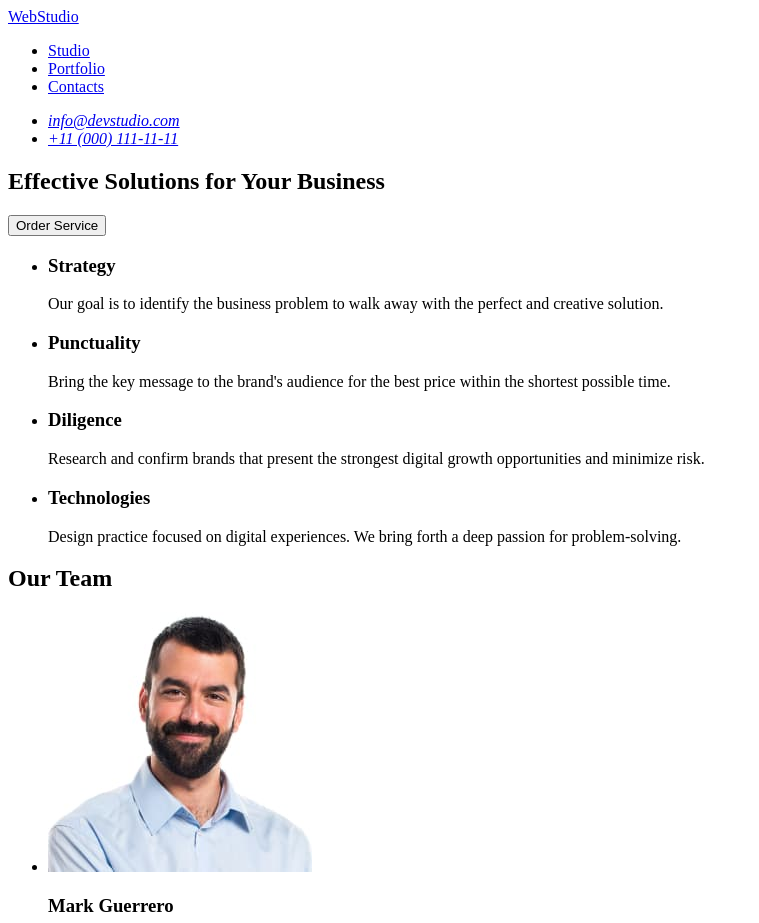
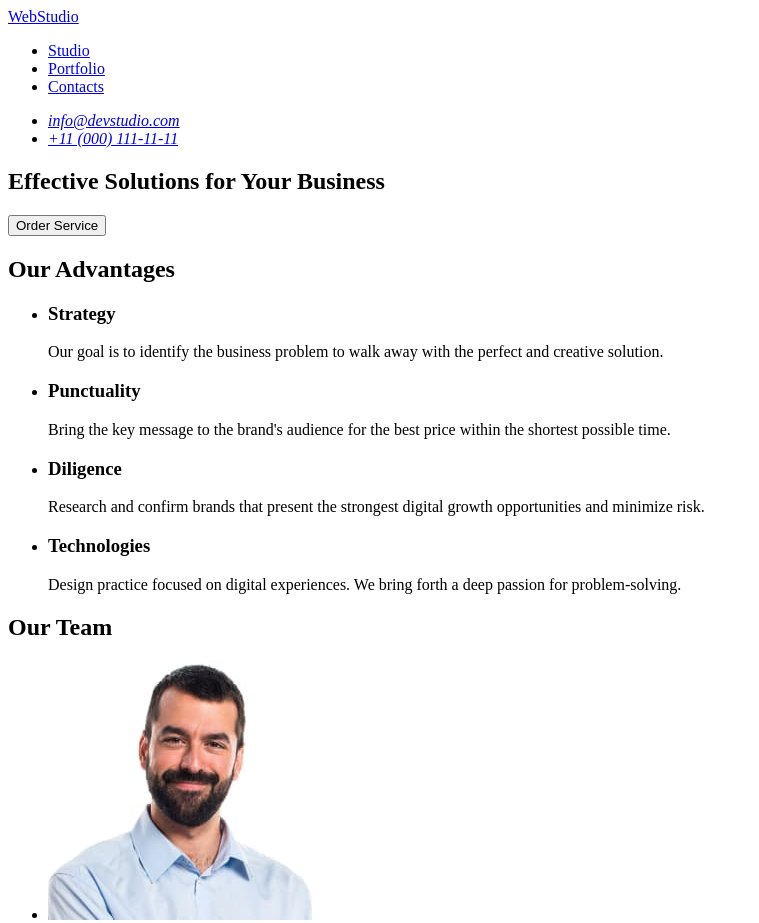
Before and after one commit to Valentyn-Melnyk/goit-markup-hw-01, a plain HTML site: page index.html in a window 1280 px wide. Shown: the top 923 px of the page, without its empty margins (0-759 px from the left). Drawn offline with Linux system fonts and the light colour scheme.

Commit message:
Homework 1 (Fix 4)
Homework 1

- The goit-markup-hw-01 repository has been created.
- Completed HTML markup of the layout of the homework page #1, without CSS design.
- Set up GitHub Pages and add a link to the live page in the About section of the GitHub repository.

Live Page Link:
https://valentyn-melnyk.github.io/goit-markup-hw-01/index.html

```diff
--- a/index.html
+++ b/index.html
@@ -33,7 +33,7 @@
       </section>
 
       <section>
-        <h2 hidden>Our Advantages</h2>
+        <h2>Our Advantages</h2>
         <ul>
           <li>
             <h3>Strategy</h3>
```
